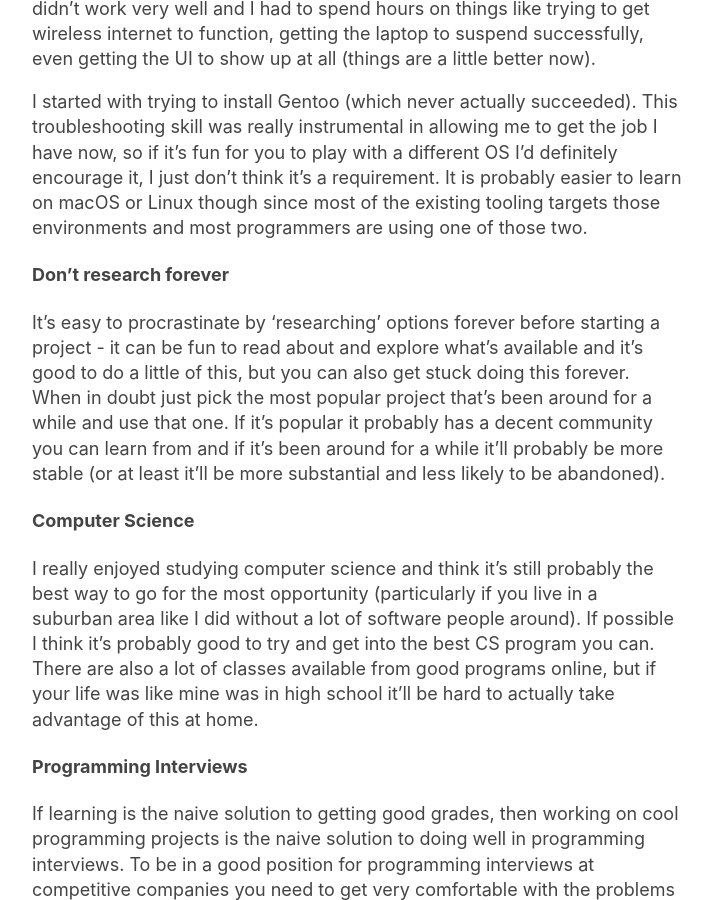
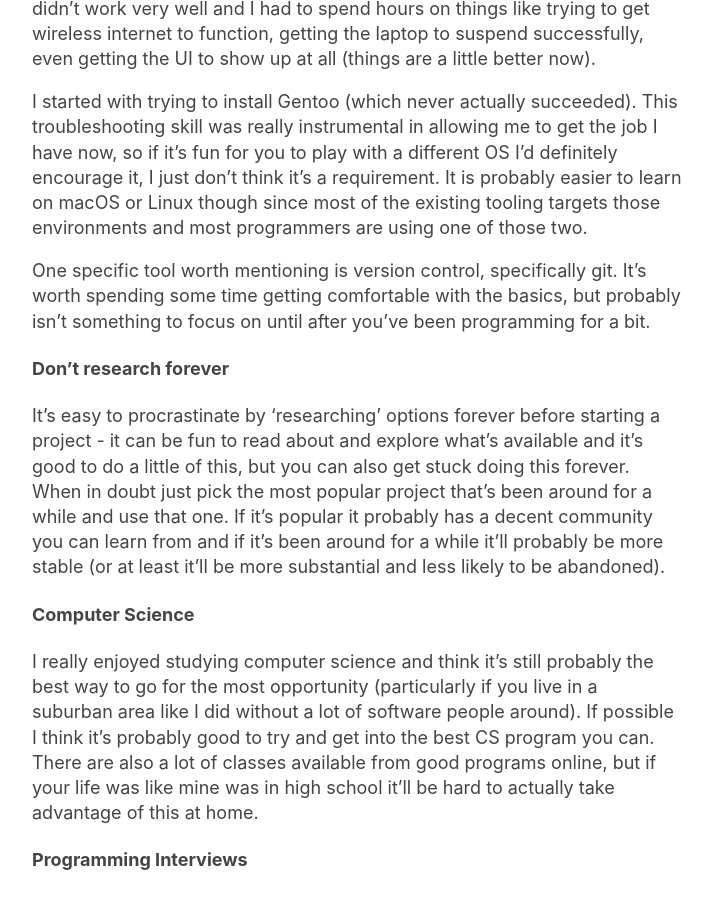
Before and after one commit to zalberico/zalberico.github.io, a Jekyll site: the page built from _posts/2020-04-19-how-to-become-a-hacker.markdown, in a window 1280 px wide and 900 px high, scrolled down 4768 px. Shown: the whole window, without its empty margins (283-995 px from the left). Built offline with Jekyll 4.4.1, drawn with Linux system fonts in a browser that asks for light colours; some of the changed text lies outside the part shown.

Commit message:
Grammar fixes and Git

```diff
--- a/_posts/2020-04-19-how-to-become-a-hacker.markdown
+++ b/_posts/2020-04-19-how-to-become-a-hacker.markdown
@@ -55,6 +55,8 @@ Don't worry too much about things like Vim or Emacs or which OS you're using - y
 
 I started with trying to install Gentoo (which never actually succeeded). This troubleshooting skill was really instrumental in allowing me to get the job I have now, so if it's fun for you to play with a different OS I'd definitely encourage it, I just don't think it's a requirement. It is probably easier to learn on macOS or Linux though since most of the existing tooling targets those environments and most programmers are using one of those two.
 
+One specific tool worth mentioning is version control, specifically git. It's worth spending some time getting comfortable with the basics, but probably isn't something to focus on until after you've been programming for a bit.
+
 #### Don't research forever
 It's easy to procrastinate by 'researching' options forever before starting a project - it can be fun to read about and explore what's available and it's good to do a little of this, but you can also get stuck doing this forever. When in doubt just pick the most popular project that's been around for a while and use that one. If it's popular it probably has a decent community you can learn from and if it's been around for a while it'll probably be more stable (or at least it'll be more substantial and less likely to be abandoned).
 
```
Also changed, not shown: other parts of _posts/2020-04-19-how-to-become-a-hacker.markdown (+1 -1 lines).
